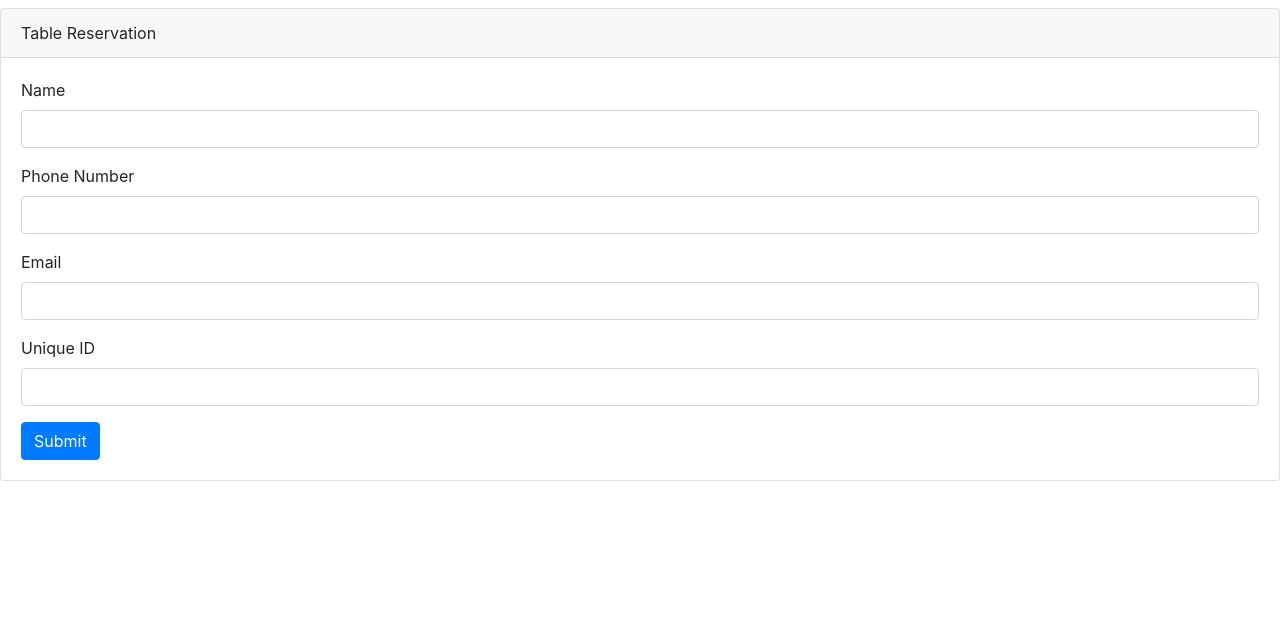
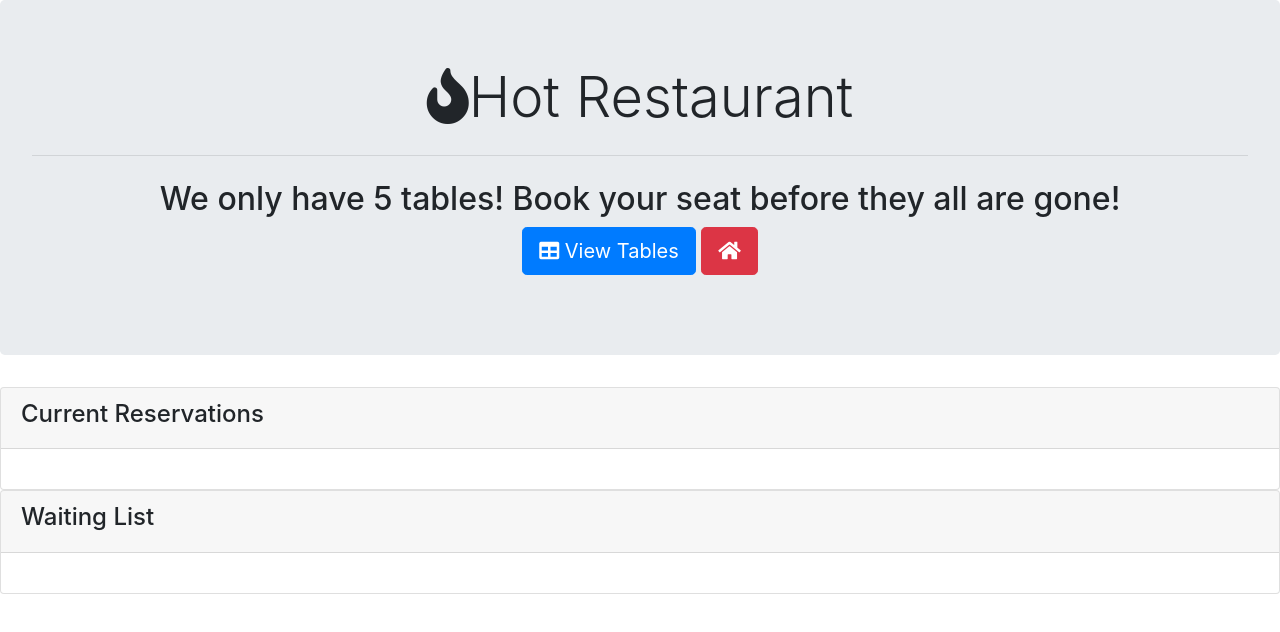
Before and after one commit to collintegral/hot-restaurant, a plain HTML site: page table.html in a window 1280 px wide. Drawn offline with nearby package versions, Linux system fonts and the light colour scheme.

Commit message:
updated tables

```diff
--- a/table.html
+++ b/table.html
@@ -6,38 +6,48 @@
   <title>Hot Restaurant</title>
   <!-- Latest compiled and minified CSS & JS -->
   <link rel="stylesheet" href="https://maxcdn.bootstrapcdn.com/bootstrap/4.0.0/css/bootstrap.min.css">
-  <link rel="stylesheet" href="https://stackpath.bootstrapcdn.com/font-awesome/4.7.0/css/font-awesome.min.css">
+  <link rel="stylesheet" href="https://use.fontawesome.com/releases/v5.8.2/css/all.css" integrity="sha384-oS3vJWv+0UjzBfQzYUhtDYW+Pj2yciDJxpsK1OYPAYjqT085Qq/1cq5FLXAZQ7Ay" crossorigin="anonymous">
   <script src="https://code.jquery.com/jquery.js"></script>
   <script src="https://maxcdn.bootstrapcdn.com/bootstrap/4.0.0/js/bootstrap.min.js"></script>
 
 </head>
 
 <body>
-        <div class="card mt-2">
-                <div class="card-header">
-                        Table Reservation
-                </div>
-                <div class="card-body">
-                  <!-- Entry Form -->
-                  <form>
-                    <div class="form-group">
-                      <label for="name-input">Name</label>
-                      <input type="text" class="form-control" id="name-input">
-                    </div>
-                    <div class="form-group">
-                      <label for="destination-input">Phone Number</label>
-                      <input type="text" class="form-control" id="number-input">
-                    </div>
-                    <div class="form-group">
-                      <label for="first-train-input">Email</label>
-                      <input type="text" class="form-control" id="email-input">
-                    </div>
-                    <div class="form-group">
-                      <label for="frequency-input">Unique ID</label>
-                      <input type="text" class="form-control" id="id-input">
-                    </div>
-                    <button type="submit" class="btn btn-primary" id="add-reservation-btn">Submit</button>
-                  </form>
-                </div>
-              </div>
+
+        <div class="jumbotron">
+                <blockquote class="blockquote text-center">
+            <h1 class="display-4"> <i class="fas fa-fire"></i>Hot Restaurant</h1>
+            <hr class="my-4">
+            <h2>We only have 5 tables! Book your seat before they all are gone!</h2>
+            <a class="btn btn-primary btn-lg" href="table.html" role="button">
+                    <i class="fas fa-table"></i>
+                    View Tables</a>
+            <a class="btn btn-danger btn-lg" href="index.html" role="button">
+
+                    <i class="fas fa-home"></i></a>
+        </blockquote>
+        </div>
+
+<div class="card">
+<div class="card-header">
+    <h4>Current Reservations</h4>
+</div>
+<div class="card-body">
+    <ul id="waitList" class="list-group">
+
+    </ul>
+</div>
+</div>
+
+<div class="card">
+        <div class="card-header">
+            <h4>Waiting List</h4>
+        </div>
+        <div class="card-body">
+            <ul id="waitList" class="list-group">
+
+            </ul>
+        </div>
+        </div>
+
 </body>
```
